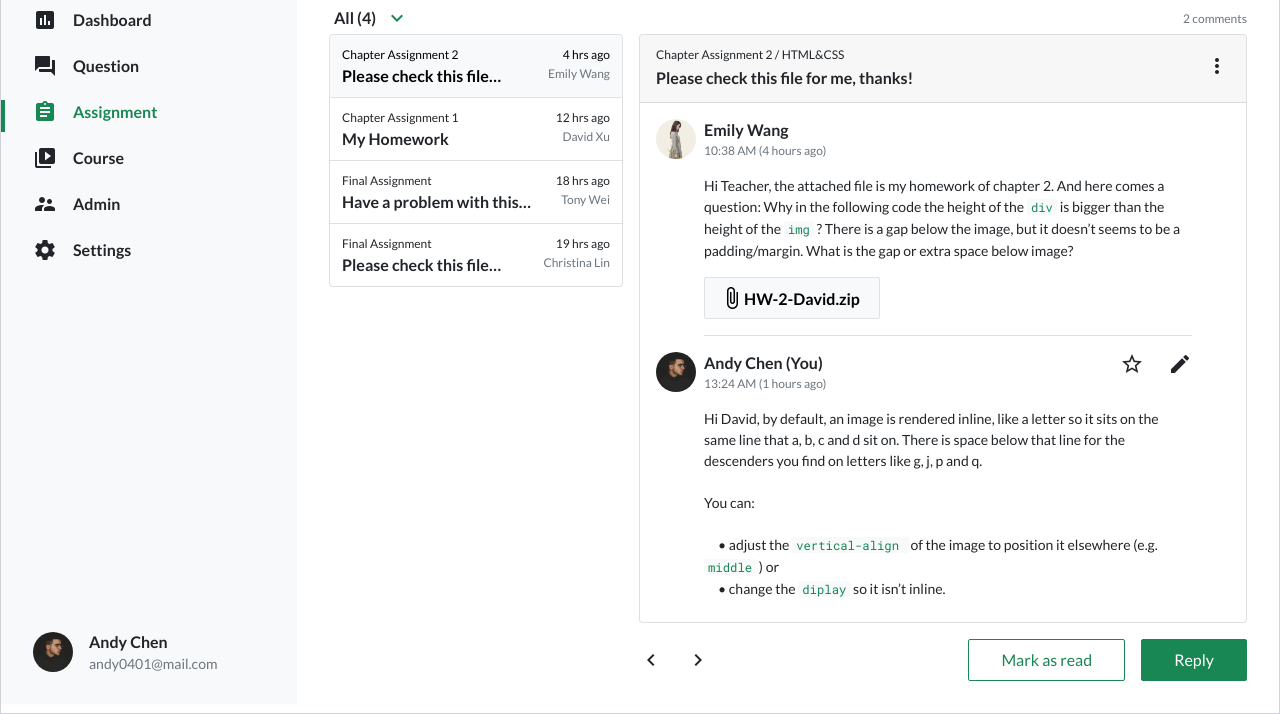
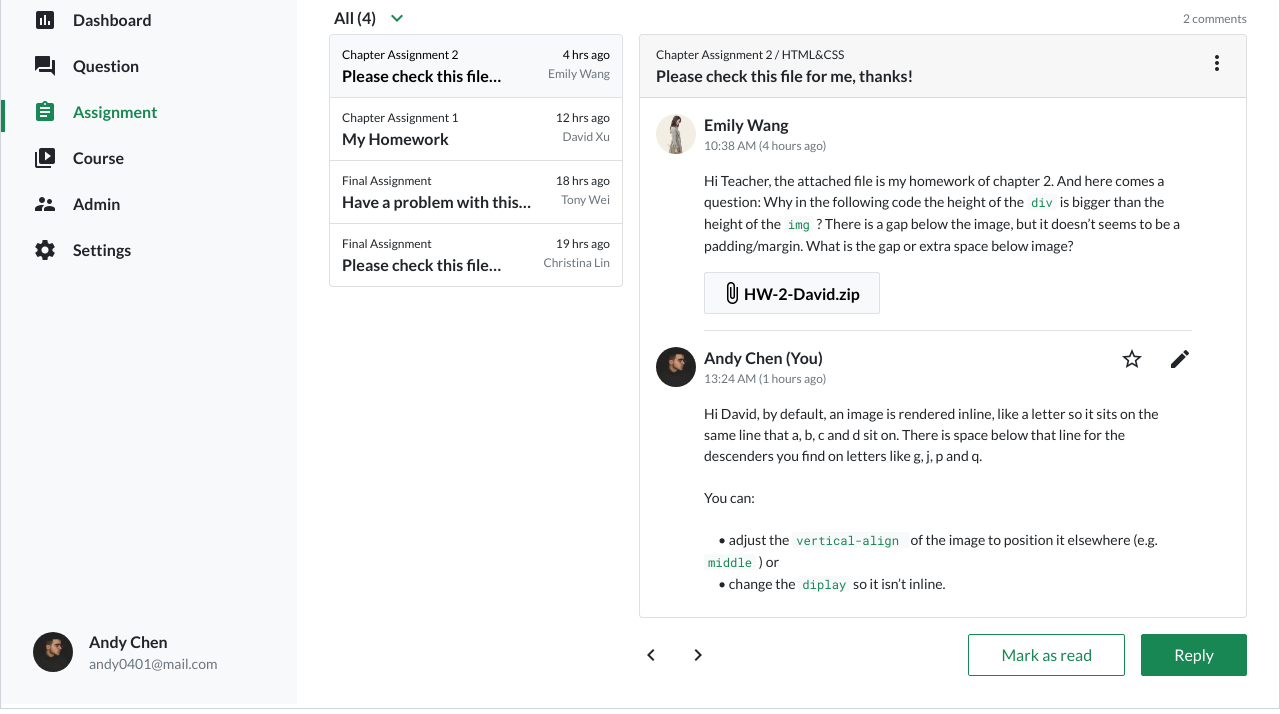
Before and after one commit to ringolai0108/week5, a plain HTML site: page index.html in a window 1280 px wide. Shown: the part 97-811 px from the top of the page. Drawn offline with nearby package versions, Linux system fonts and the light colour scheme; a script that the page names is missing.

Commit message:
Update 2022-09-10T10:27:38.005Z

```diff
--- a/index.html
+++ b/index.html
@@ -212,7 +212,7 @@
 
                 <div class="">
                   <p class="mb-1 fs-12 lh-15">Chapter Assignment 2 / HTML&CSS</p>
-                  <p class="mb-0 fw-bold">Please check this file for me, thanks!</p>
+                  <p class="mb-0 fw-bold lh-19">Please check this file for me, thanks!</p>
                 </div>
                 <div>
                   <a class=" link-dark mr-1px" aria-current="" href="#">
```
